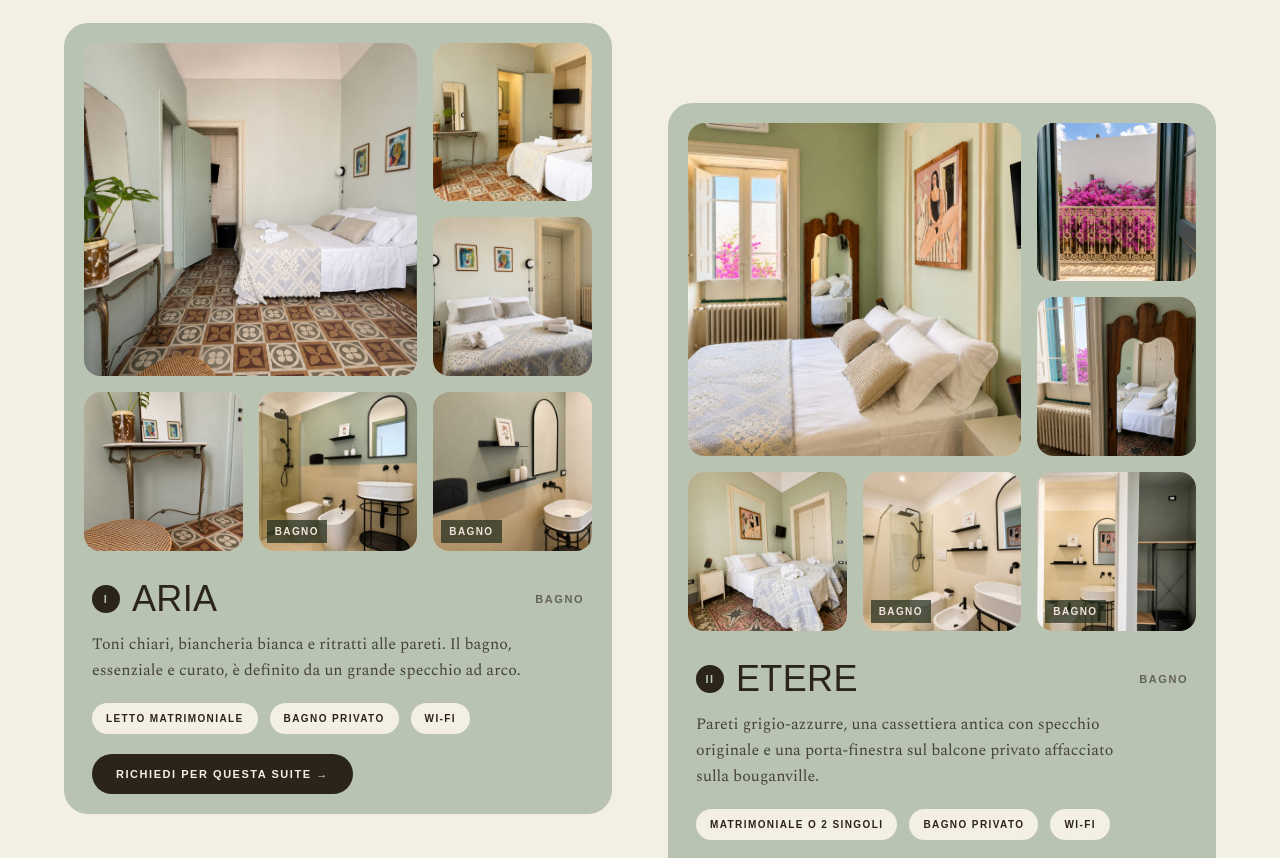
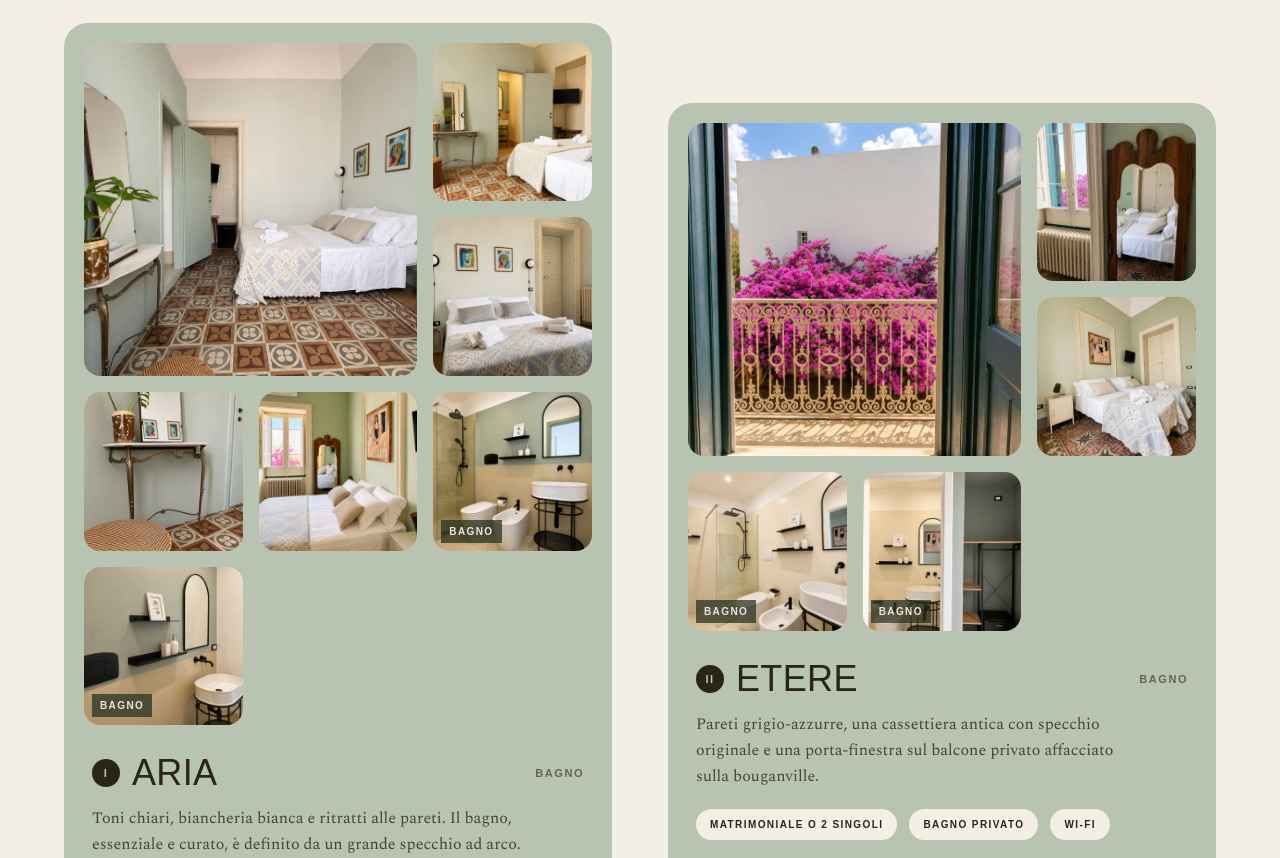
Before and after one commit to davidecaputopd-bot/palazzovite, a Next.js app: page / in a window 1280 px wide. Shown: the part 3820-4678 px from the top of the page. Built offline with nearby package versions, Linux system fonts and the light colour scheme; a web font is replaced by a local one.

Commit message:
Move bougainville photo from Etere to Aria

```diff
--- a/app/data/photos.ts
+++ b/app/data/photos.ts
@@ -9,8 +9,15 @@ function seq(prefix: string, n: number): string[] {
 
 // Foto camere e bagni sono separate per evitare scambi accidentali nelle gallerie.
 export const ROOM_MAIN_PHOTOS: Record<string, string[]> = {
-  aria: seq("camera-aria", 4),
-  etere: seq("camera-etere", 4),
+  aria: [
+    ...seq("camera-aria", 4),
+    "/foto/camera-etere-01.jpg",
+  ],
+  etere: [
+    "/foto/camera-etere-02.jpg",
+    "/foto/camera-etere-03.jpg",
+    "/foto/camera-etere-04.jpg",
+  ],
   mare: seq("camera-mare", 4),
   terra: seq("camera-terra", 4),
   fiamma: seq("camera-fiamma", 4),
```
